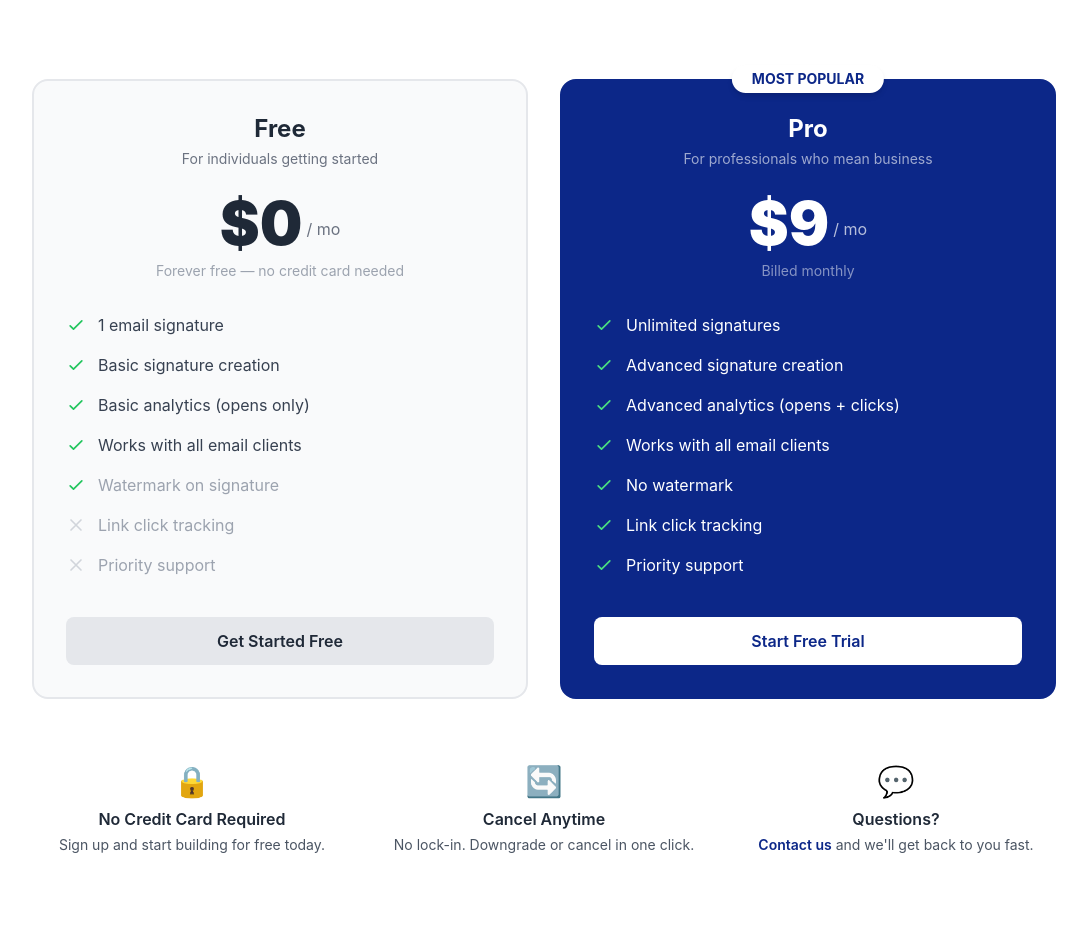
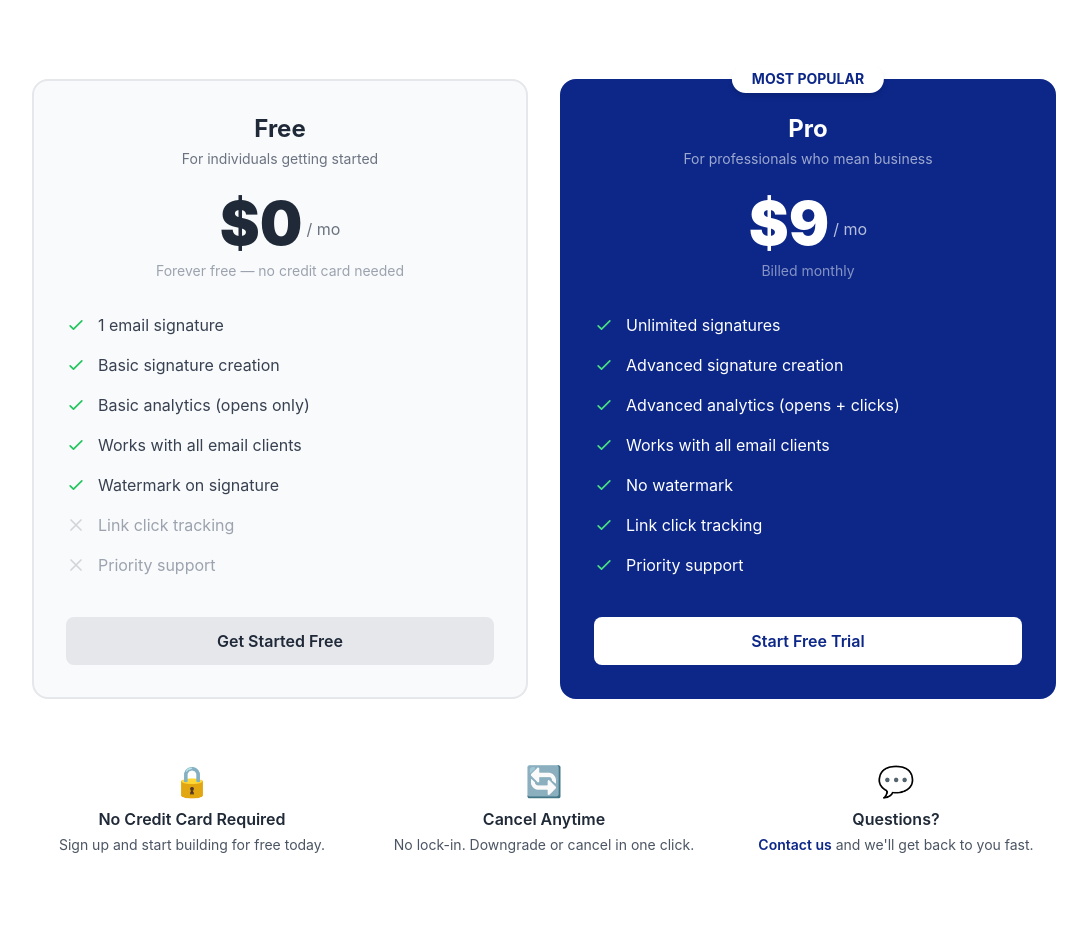
Before and after one commit to marl-Am/signature, a Flask app: page /pricing in a window 1280 px wide. Shown: the part 377-1311 px from the top of the page, without its empty margins (96-1183 px from the left). Run offline with Flask 3, Linux system fonts and the light colour scheme; some libraries are stand-ins or nearby versions.

Commit message:
Fixed inaccurate descriptions

```diff
--- a/app/templates/pricing.html
+++ b/app/templates/pricing.html
@@ -79,7 +79,7 @@
               </svg>
               Works with all email clients
             </li>
-            <li class="flex items-center gap-3 text-gray-400">
+            <li class="flex items-center gap-3 text-gray-700">
               <svg class="w-5 h-5 text-green-500 flex-shrink-0" fill="none" stroke="currentColor" viewBox="0 0 24 24">
                 <path stroke-linecap="round" stroke-linejoin="round" stroke-width="2" d="M5 13l4 4L19 7"/>
               </svg>
```
